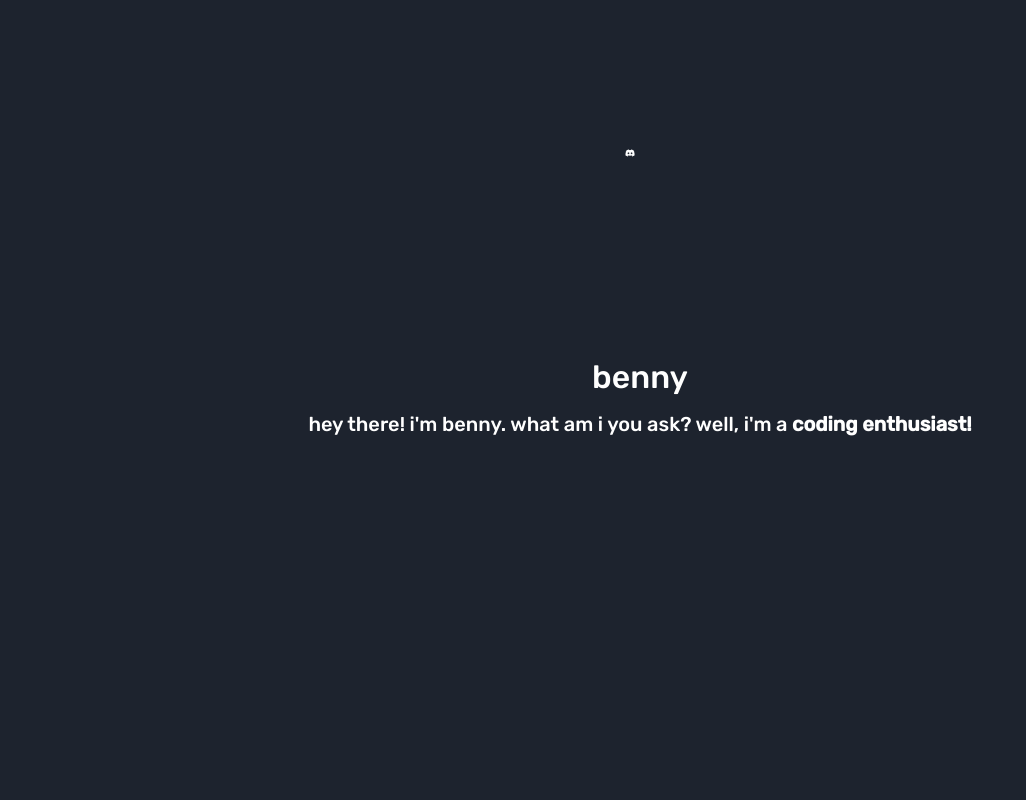
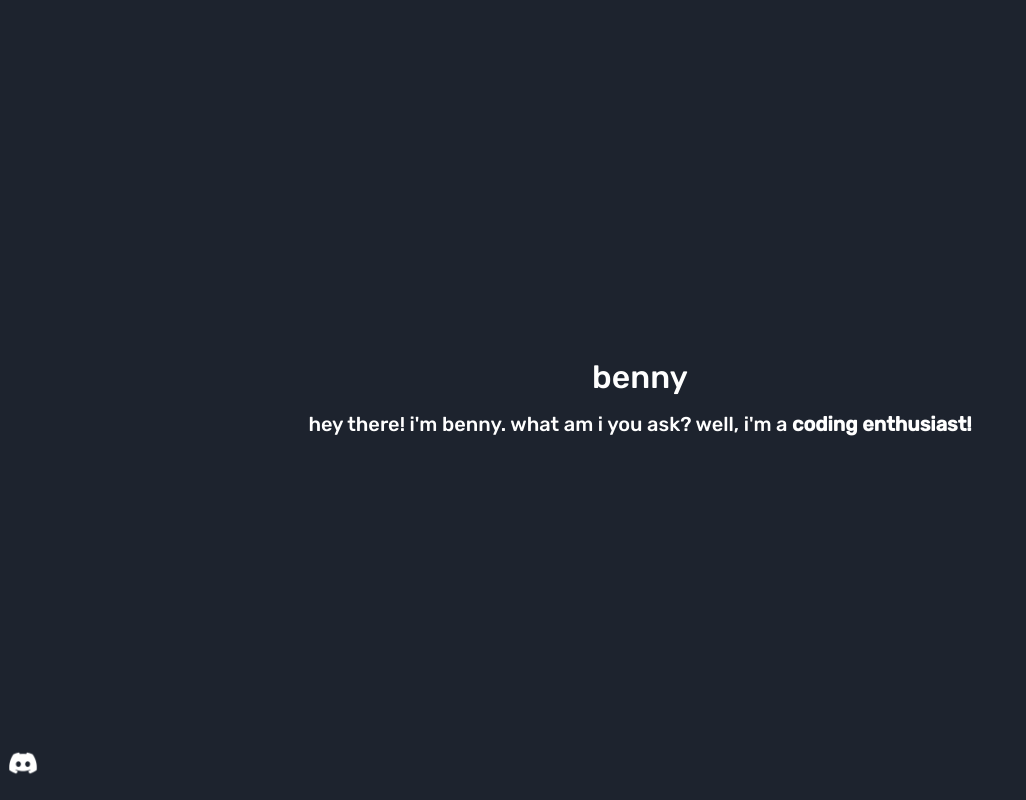
Before and after one commit to benniay/bennyisaduck.github.io, a plain HTML site: page index.html in a window 1280 px wide. Shown: the whole page, without its empty margins (0-1026 px from the left). Drawn offline with Linux system fonts and the light colour scheme.

Commit message:
Update index.html

```diff
--- a/index.html
+++ b/index.html
@@ -19,7 +19,7 @@
     <h2 id="page_d" page>hey there! i'm benny. what am i you ask? well, i'm a <p>coding enthusiast!</p> </h2>
 
     <a class="dc" target="_blank" href="https://amazon.com/">
-        <img src = "assets/discord.png" height="10">
+        <img src = "assets/discord.png" height="30">
     </a>
 
     <style>
@@ -57,8 +57,7 @@
             display: block;
             margin-left: auto;
             margin-right: auto;
-            width: 30px;
-            height: 30px;
+            position: relative;
             top: 600px;
         }
 
```
